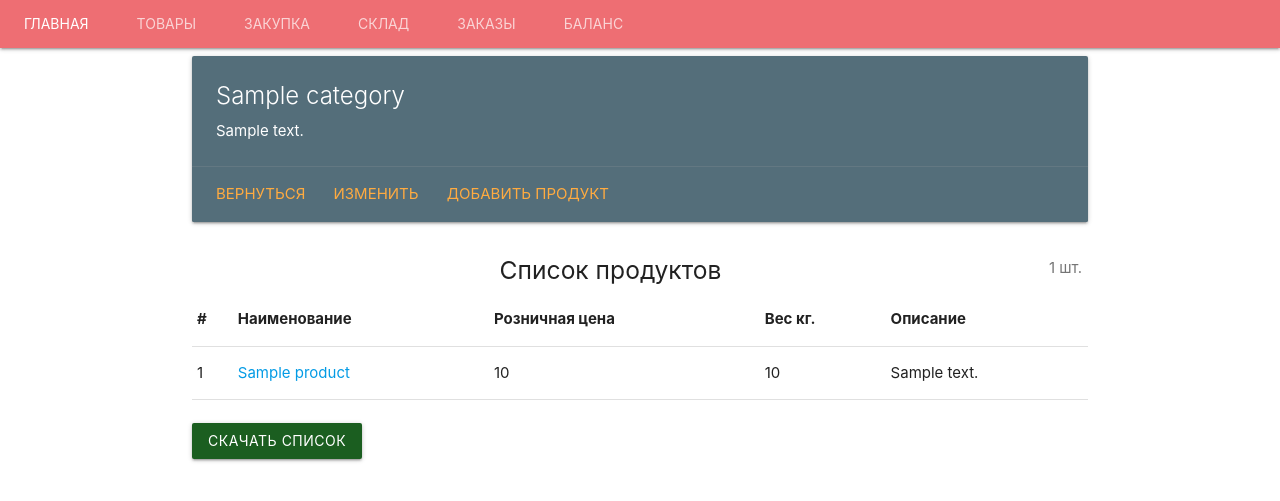
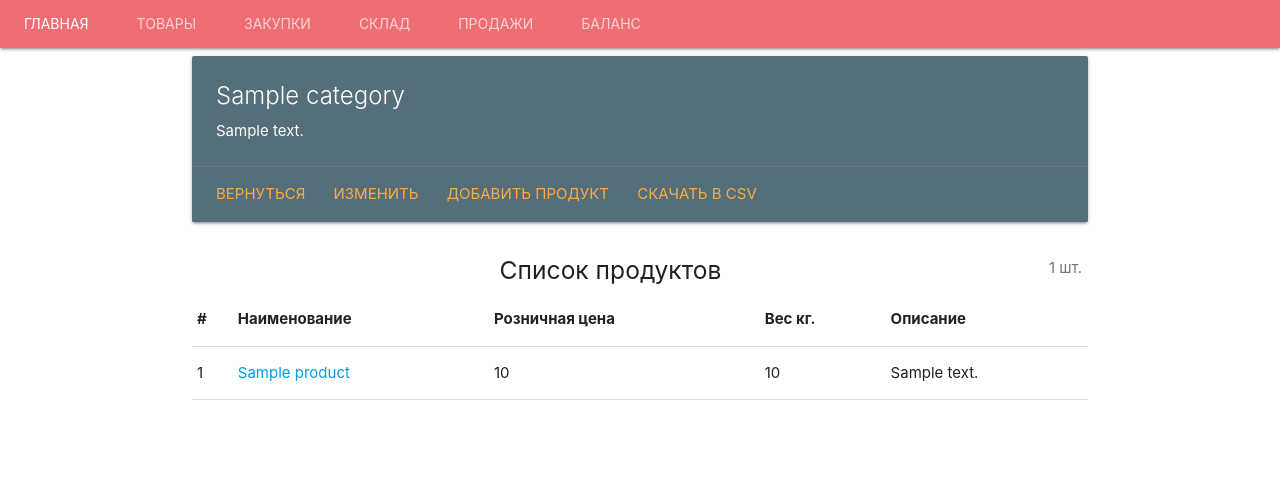
Before and after one commit to berzezek/sklad, a Django app: page /category/1/ in a window 1280 px wide. Shown: the top 501 px of the page. Run offline with Django 4.2, Linux system fonts and the light colour scheme; tables that the repository leaves empty hold one stand-in row (values such as "Sample post").

Commit message:
add another csv

```diff
--- a/backend/warehouse/models.py
+++ b/backend/warehouse/models.py
@@ -77,6 +77,10 @@ class LotCost(models.Model):
     def get_distribution_display(self):
         distribution_display = dict(self.DISTRIBUTION_CHOICES)
         return distribution_display.get(self.distribution, self.distribution)
+
+    def get_display_name(self):
+        name_display = dict(self.LOT_COST_CHOICES)
+        return name_display.get(self.name, self.name)
 
     def __str__(self):
         return f"{self.date} - {self.amount_spent}"
--- a/backend/warehouse/templates/warehouse/block/nav.html
+++ b/backend/warehouse/templates/warehouse/block/nav.html
@@ -3,9 +3,9 @@
         <ul class="tabs tabs-transparent">
             <li class="tab"><a href="/">Главная</a></li>
             <li class="tab"><a href="{% url 'warehouse:category_list' %}">Товары</a></li>
-            <li class="tab"><a href="{% url 'warehouse:lot_list' %}">Закупка</a></li>
+            <li class="tab"><a href="{% url 'warehouse:lot_list' %}">Закупки</a></li>
             <li class="tab"><a href="{% url 'warehouse:warehouse_list' %}">Склад</a></li>
-            <li class="tab"><a href="{% url 'warehouse:consumer_list' %}">Заказы</a></li>
+            <li class="tab"><a href="{% url 'warehouse:consumer_list' %}">Продажи</a></li>
             <li class="tab"><a href="{% url 'warehouse:balance_list' %}">Баланс</a></li>
         </ul>
     </div>
--- a/backend/warehouse/templates/warehouse/category/category_detail.html
+++ b/backend/warehouse/templates/warehouse/category/category_detail.html
@@ -14,7 +14,7 @@
                     <a href="{% url 'warehouse:category_list' %}">Вернуться</a>
                     <a href="{% url 'warehouse:category_update' object.pk %}">Изменить</a>
                     <a href="{% url 'warehouse:product_create' object.pk %}">Добавить продукт</a>
-{#                    <a href="{% url 'warehouse:category_delete' object.pk %}">Удалить</a>#}
+                    <a href="{% url 'warehouse:category_detail' object.pk %}?format=csv">Скачать в CSV</a>
                 </div>
             </div>
         </div>
@@ -22,4 +22,5 @@
 
     {% include 'warehouse/product/product_list.html' with object_list=product_list %}
 
+
 {% endblock %}
--- a/backend/warehouse/templates/warehouse/lot/lot_detail.html
+++ b/backend/warehouse/templates/warehouse/lot/lot_detail.html
@@ -64,6 +64,7 @@
                     <a href="{% url 'warehouse:productinlot_create' object.pk %}">Добавить товар</a>
                     <a href="{% url 'warehouse:lotcost_create' object.pk %}">Дабавить расход</a>
                     <a href="{% url 'warehouse:lot_delete' object.pk %}">Удалить</a>
+                    <a href="{% url 'warehouse:lot_detail' object.pk %}?format=csv">Скачать в CSV</a>
                 </div>
             </div>
         </div>
@@ -87,6 +88,7 @@
             <div class="collapsible-body">
                 {% include 'warehouse/productinlot/productinlot_list.html' with object_list=productinlot_list %}
 
+
             </div>
         </li>
         <li>
--- a/backend/warehouse/templates/warehouse/product/product_list.html
+++ b/backend/warehouse/templates/warehouse/product/product_list.html
@@ -30,10 +30,3 @@
     {% endif %}
     </tbody>
 </table>
-<br />
-<div class="row">
-    <form method="post" name="product_csv" action="{% url 'warehouse:product_to_csv' %}">
-        {% csrf_token %}
-        <input class="btn green darken-4" type="submit" value="Скачать список">
-    </form>
-</div>
--- a/backend/warehouse/urls.py
+++ b/backend/warehouse/urls.py
@@ -2,7 +2,6 @@ from django.urls import path
 
 from .services import (
     warehouse,
-    csv,
 )
 from .views import (
     index,
@@ -169,5 +168,4 @@ urlpatterns = [
 
     path('balance/list/', get_balance_by_date, name='balance_list'),
 
-    path('product_to_csv/', csv.product_to_csv, name='product_to_csv'),
 ]
--- a/backend/warehouse/views.py
+++ b/backend/warehouse/views.py
@@ -1,8 +1,12 @@
+import csv
 from datetime import date
+from urllib.parse import quote
 
 from django.db.models import Sum, F, Subquery, OuterRef, Case, When
+from django.http import HttpResponse
 from django.shortcuts import render
 from django.urls import reverse_lazy
+from django.utils.timezone import now
 from django.views.generic import CreateView, ListView, DetailView, UpdateView, DeleteView
 
 from .forms import (
@@ -60,6 +64,25 @@ class CategoryDetailView(DetailView):
         context = super().get_context_data(**kwargs)
         context[ 'product_list' ] = Product.objects.filter(category=self.kwargs[ 'pk' ])
         return context
+
+    def render_to_response(self, context, **response_kwargs):
+        if 'format' in self.request.GET and self.request.GET[ 'format' ] == 'csv':
+
+            filename = f'Справочник продуктов от {now().strftime("%Y-%m-%d")}.csv'
+            response = HttpResponse(content_type='text/csv')
+            response[ 'Content-Disposition' ] = f'attachment; filename*=UTF-8\'\'{quote(filename)}'
+
+            writer = csv.writer(response)
+            writer.writerow([ "#", "Наименование", "Розничная цена", "Вес кг." ])
+
+            products = context[ 'product_list' ]
+            for product in products:
+                writer.writerow([ product.id, product.name, product.retail_price, product.weight ])
+            writer.writerow([ ])  # Пустая строка
+            writer.writerow([ '', 'Ответственный', '______', 'Иванов А.Н' ])
+            writer.writerow([ '', 'Принял', '______', 'Петров К.Е.' ])
+            return response
+        return super().render_to_response(context, **response_kwargs)
 
 
 class CategoryUpdateView(UpdateView):
@@ -245,6 +268,39 @@ class LotDetailView(DetailView):
         context[ 'lotcost_list' ] = LotCost.objects.filter(lot=self.object)
         context[ 'history' ] = self.object.history.all()[ ::-1 ]
         return context
+
+    def render_to_response(self, context, **response_kwargs):
+        if 'format' in self.request.GET and self.request.GET[ 'format' ] == 'csv':
+            filename = f'Лот_{self.object.pk}_от_{now().strftime("%Y-%m-%d")}.csv'
+            response = HttpResponse(content_type='text/csv')
+            response[ 'Content-Disposition' ] = f'attachment; filename*=UTF-8\'\'{quote(filename)}'
+
+            writer = csv.writer(response)
+            writer.writerow([ "", "Список продуктов в лоте" ])
+            writer.writerow([ "#", "Наименование товара", "Количество", "Стоимость" ])
+
+            productinlot_list = context[ 'productinlot_list' ]
+            for productinlot in productinlot_list:
+                writer.writerow(
+                    [ productinlot.pk, productinlot.product.name, productinlot.quantity, productinlot.purchase_price ])
+
+            writer.writerow([ ])
+            writer.writerow([ "", "Список расходов по лоту" ])
+            writer.writerow([ "#", "Наименование расхода", "Стоимость", "Дата" ])
+            lotcost_list = context[ 'lotcost_list' ]
+            for lotcost in lotcost_list:
+                writer.writerow([ lotcost.pk, lotcost.get_display_name, lotcost.amount_spent, lotcost.date ])
+
+            writer.writerow([ ])
+            writer.writerow([ "", "История изменений статуса лота" ])
+            writer.writerow([ "#", "Статус", "Дата" ])
+            history = context[ 'history' ]
+            for i in history:
+                writer.writerow([ i.pk, i.get_status_display, i.date ])
+
+            return response
+
+        return super().render_to_response(context, **response_kwargs)
 
 
 class LotUpdateView(UpdateView):
@@ -620,7 +676,7 @@ def get_balance_by_date(request):
     credits_all = Debit.objects.all()
     debits_all = Credit.objects.all()
     balance_all = (debits_all.aggregate(Sum('amount'))[ 'amount__sum' ] or 0) - (
-                credits_all.aggregate(Sum('amount'))[ 'amount__sum' ] or 0)
+            credits_all.aggregate(Sum('amount'))[ 'amount__sum' ] or 0)
 
     if request.method == 'GET':
         today = date.today()
@@ -628,7 +684,7 @@ def get_balance_by_date(request):
         debits = Debit.objects.filter(date__gte=start_of_month)
         credits = Credit.objects.filter(date__gte=start_of_month)
         balance = (credits.aggregate(Sum('amount'))[ 'amount__sum' ] or 0) - (
-                    debits.aggregate(Sum('amount'))[ 'amount__sum' ] or 0)
+                debits.aggregate(Sum('amount'))[ 'amount__sum' ] or 0)
 
     elif request.method == 'POST':
         form = BalanceForm(request.POST)
@@ -638,7 +694,7 @@ def get_balance_by_date(request):
             debits = Debit.objects.filter(date__gte=date_from, date__lte=date_to)
             credits = Credit.objects.filter(date__gte=date_from, date__lte=date_to)
             balance = (credits.aggregate(Sum('amount'))[ 'amount__sum' ] or 0) - (
-                        debits.aggregate(Sum('amount'))[ 'amount__sum' ] or 0)
+                    debits.aggregate(Sum('amount'))[ 'amount__sum' ] or 0)
 
     return render(request, 'warehouse/balance/balance_list.html', {
         'form': form,
```
Also changed, not shown: backend/warehouse/templates/warehouse/lot/lot_list.html (+3 -4 lines).
